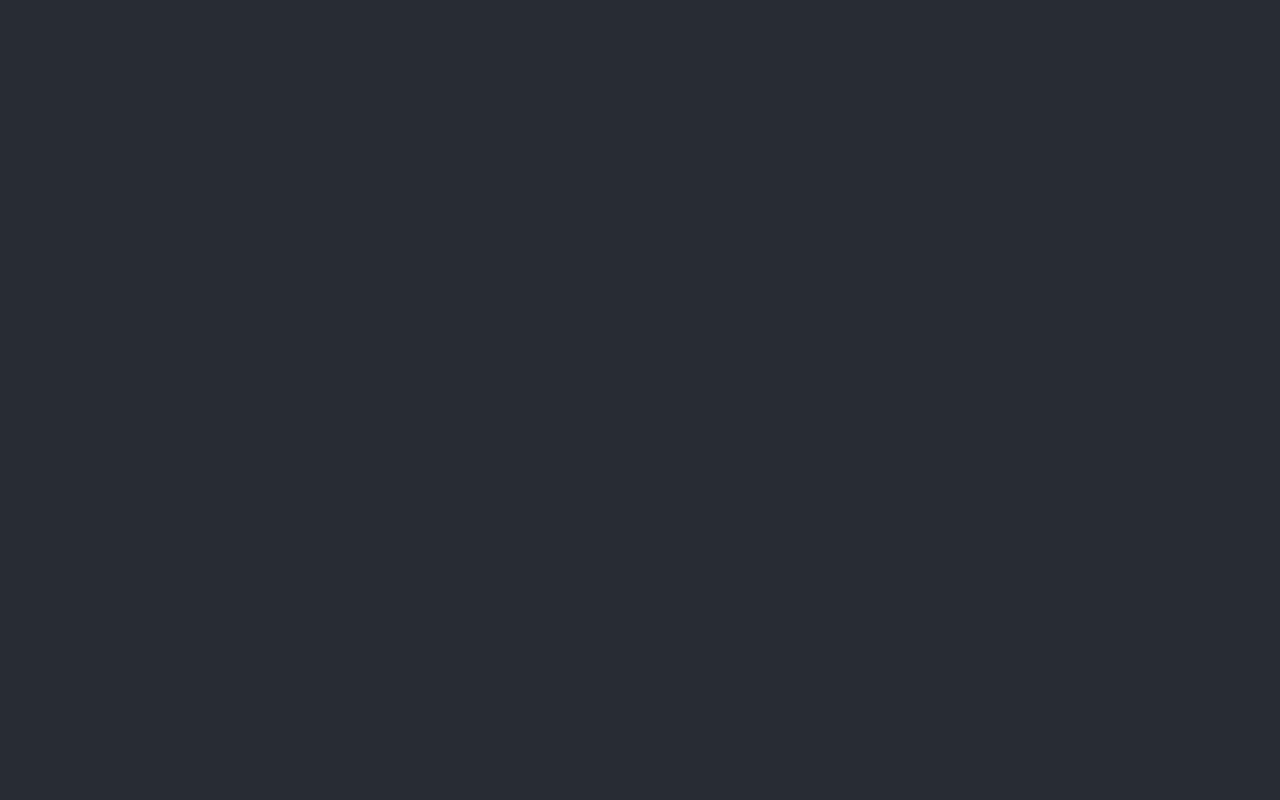
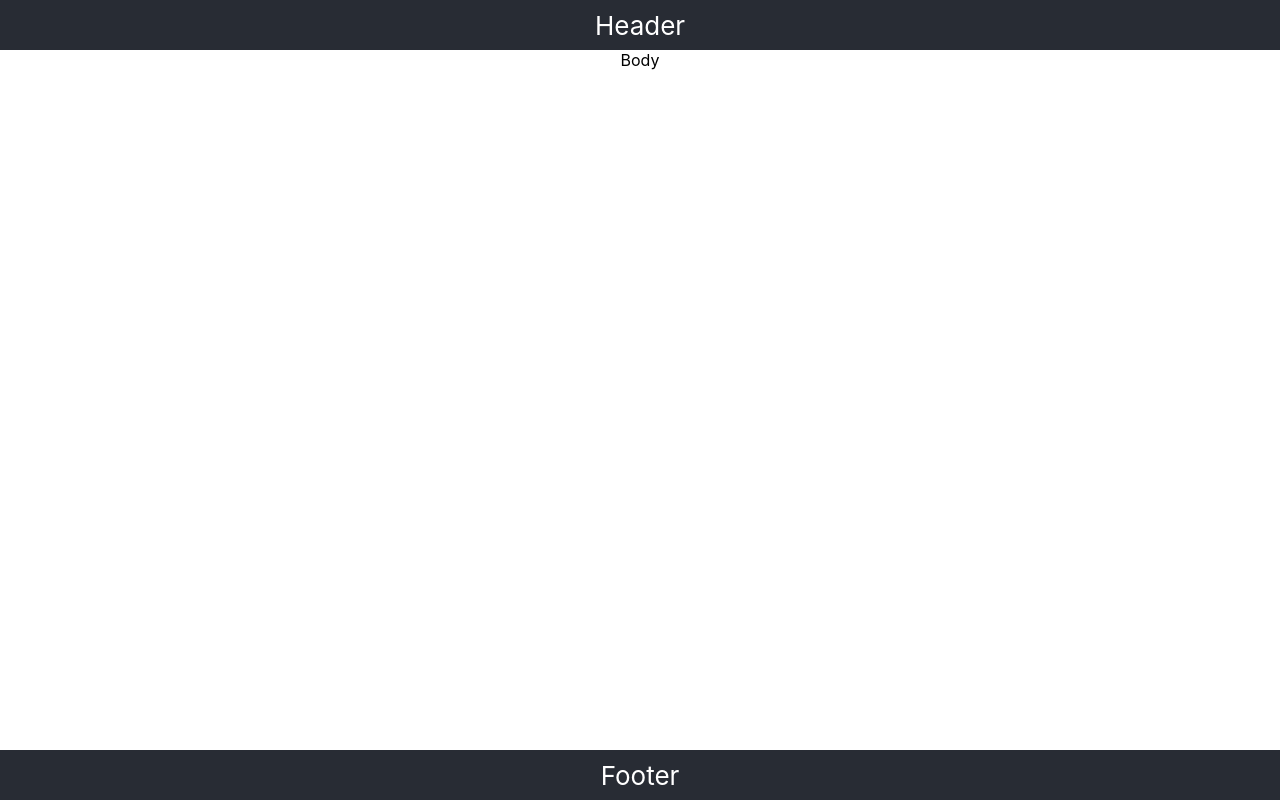
Before and after one commit to SlyTy7/forget-about-it, a React (Create React App) app: page / in a window 1280 px wide. Built offline with nearby package versions, Linux system fonts and the light colour scheme.

Commit message:
build basic structure

```diff
--- a/src/App.css
+++ b/src/App.css
@@ -2,9 +2,10 @@
   text-align: center;
 }
 
-.App-header {
+.App-header,
+.App-footer {
   background-color: #282c34;
-  min-height: 100vh;
+  min-height: 50px;
   display: flex;
   flex-direction: column;
   align-items: center;
@@ -13,6 +14,6 @@
   color: white;
 }
 
-.App-link {
-  color: #61dafb;
+.App-body {
+  height: calc(100vh - 100px);
 }
--- a/src/App.js
+++ b/src/App.js
@@ -1,10 +1,15 @@
 import React from "react";
+import Header from "./Header.js";
+import Body from "./Body.js";
+import Footer from "./Footer.js";
 import "./App.css";
 
 function App() {
   return (
     <div className="App">
-      <header className="App-header"></header>
+      <Header />
+      <Body />
+      <Footer />
     </div>
   );
 }
--- /dev/null
+++ b/src/Body.js
@@ -0,0 +1,7 @@
+import React from "react";
+
+function Body() {
+  return <div className="App-body">Body</div>;
+}
+
+export default Body;
--- /dev/null
+++ b/src/Footer.js
@@ -0,0 +1,7 @@
+import React from "react";
+
+function Footer() {
+  return <footer className="App-footer">Footer</footer>;
+}
+
+export default Footer;
--- /dev/null
+++ b/src/Header.js
@@ -0,0 +1,7 @@
+import React from "react";
+
+function Header() {
+  return <header className="App-header">Header</header>;
+}
+
+export default Header;
```
